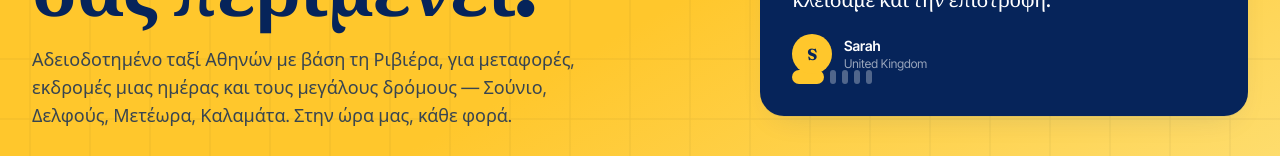
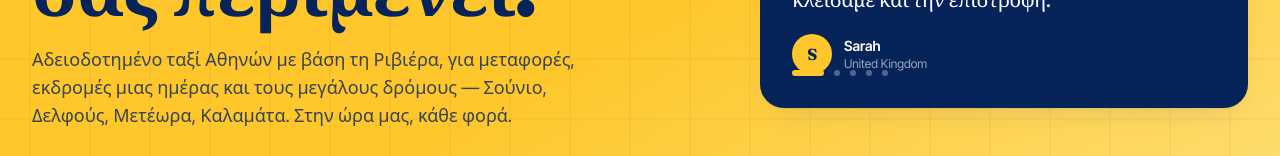
Before and after one commit to precimartin6/notos-south-taxi, a Next.js app in the folder notos-south-taxi/: page /el in a window 1280 px wide. Shown: the part 440-596 px from the top of the page. Built offline with nearby package versions, Linux system fonts and the light colour scheme; no server answers.

Commit message:
Update ReviewsCarousel.tsx

```diff
--- a/notos-south-taxi/components/ReviewsCarousel.tsx
+++ b/notos-south-taxi/components/ReviewsCarousel.tsx
@@ -142,13 +142,13 @@ export default function ReviewsCarousel({ locale }: { locale: Locale }) {
       </div>
 
       {/* Dot indicators — clickable */}
-      <div className="mt-2 flex gap-1.5">
+      <div className="mt-2 flex gap-2.5">
         {REVIEWS.map((_, i) => (
           <button
             key={i}
             onClick={() => setCurrent(i)}
             aria-label={`Show review ${i + 1}`}
-            className={`h-3.5 rounded-full transition-all ${
+            className={`h-1.5 rounded-full transition-all ${
               i === current ? 'w-8 bg-notos-yellow' : 'w-1.5 bg-white/30 hover:bg-white/50'
             }`}
           />
```
